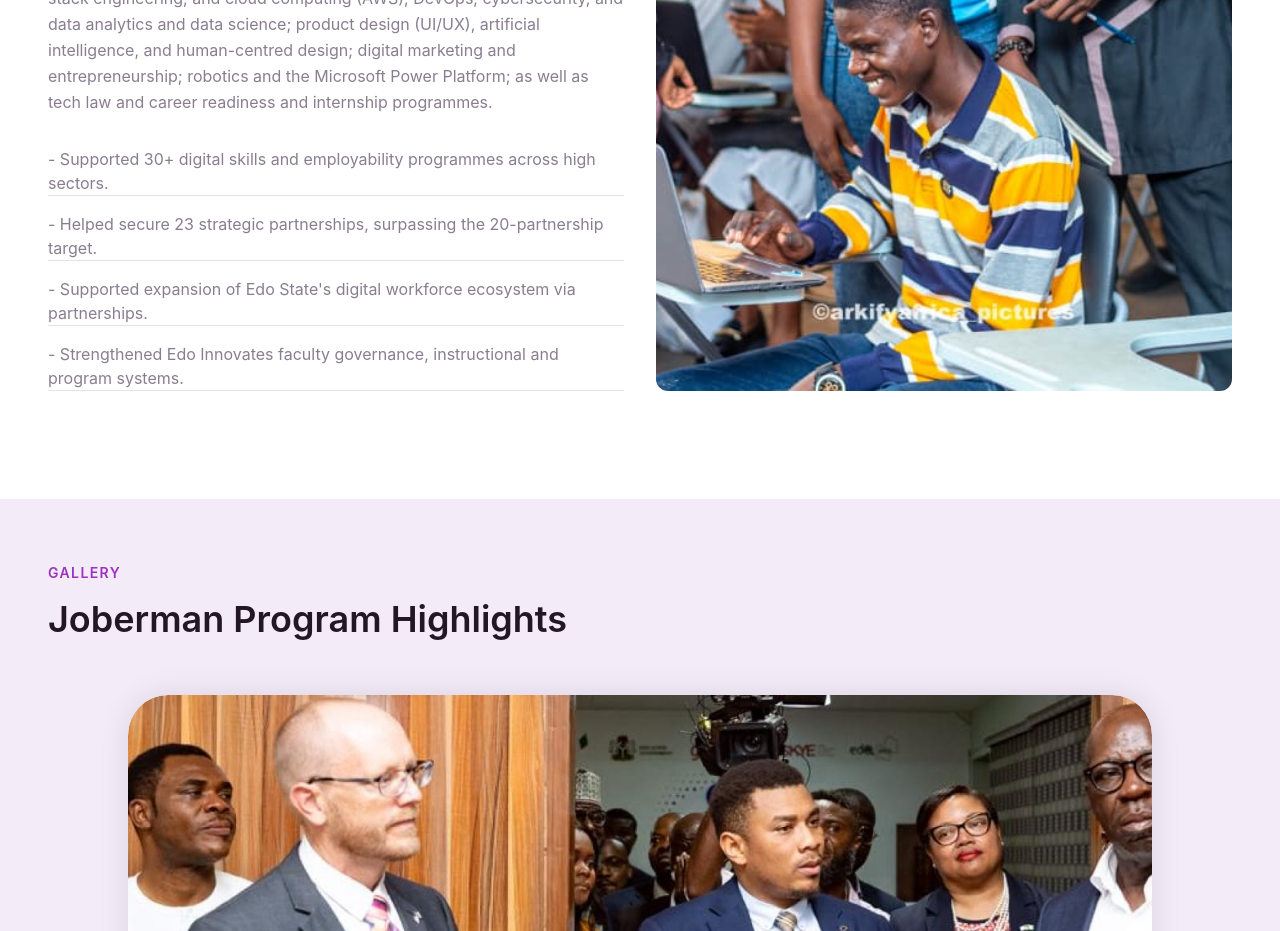
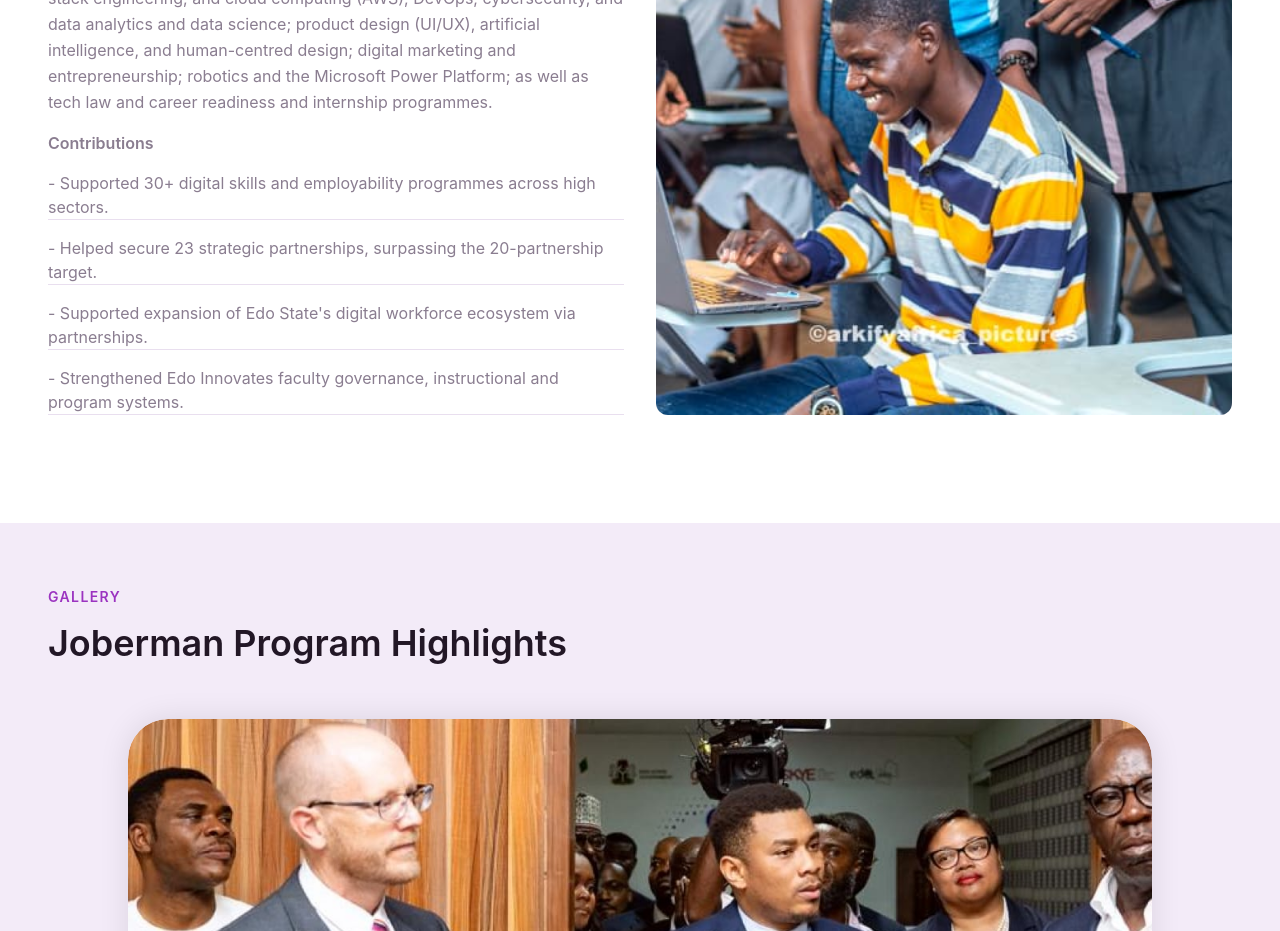
Before and after one commit to FOA-developer/Jobina-Portfolio, a React (Vite) app in the folder frontend/: page /edobessto in a window 1280 px wide. Shown: the part 1400-2331 px from the top of the page. Built offline with nearby package versions, Linux system fonts and the light colour scheme.

Commit message:
feat: added "Contributions" header to Blind, Edo, and Seg pages

```diff
--- a/frontend/src/components/main/About.jsx
+++ b/frontend/src/components/main/About.jsx
@@ -88,7 +88,7 @@ const About = () => {
             }}
           >
             <p
-              className="text-lg md:text-xl font-semibold italic leading-snug text-white mb-4 text-text-header"
+              className="text-lg md:text-xl font-semibold italic leading-snug mb-4 text-text-header"
               style={{ color: 'var(--color-text-header)' }}
             >
               "Tech is a no-barrier space, there are no gatekeepers."
--- a/frontend/src/pages/Blind.jsx
+++ b/frontend/src/pages/Blind.jsx
@@ -30,6 +30,7 @@ const Blind = () => {
       />
       <Second
         img={img2}
+        header="Contributions"
         title="Youth Digital Skills"
         description="The Youth Digital Talent Pipeline was designed to confront a structural gap in Edo State: low early exposure to STEM, Artificial Intelligence and emerging technologies. Jobina institutionalised a multi-track system that meets young people where they are and moves them, step by step, into the future workforce.Built around robotics, programming, data analytics, web development and AI, the pipeline created a structured progression path — from first exposure through to advanced, certification-ready skills and employer-aligned projects. [Add the full story, context and your role here.]"
         cert={["Designed and institutionalised a multi-track talent pipeline serving 700+ learners.", "Trained 180+ learners in Data Analytics using Excel and Python.", "Delivered Web Development bootcamps to 170+ learners .", "Built progression pathways into intermediate and advanced STEM tracks." ]}
--- a/frontend/src/pages/Edo.jsx
+++ b/frontend/src/pages/Edo.jsx
@@ -35,6 +35,7 @@ const Edo = () => {
       />
       <Second
         img={img}
+        header="Contributions"
         title="EdoBEST"
         description="As Faculty Lead, Jobina directed faculty operations across multiple digital skills and workforce development programmes. She led instructor recruitment, onboarding, coaching, performance management, and quality assurance, while overseeing curriculum implementation and learner experience to ensure alignment with industry standards. She established quality assurance systems for programme delivery, instructional excellence, and learner outcomes, and coordinated programme implementation with government agencies, technology partners, and development organisations. She also monitored programme performance, analysed learning data to drive continuous improvement initiatives, and supported compliance, reporting, and achievement of World Bank Programme-for-Results (PforR) indicators."
         description1="Her faculty leadership spanned a broad range of technical and professional programmes, including digital literacy, software and web development, full-stack engineering, and cloud computing (AWS); DevOps, cybersecurity, and data analytics and data science; product design (UI/UX), artificial intelligence, and human-centred design; digital marketing and entrepreneurship; robotics and the Microsoft Power Platform; as well as tech law and career readiness and internship programmes."
--- a/frontend/src/pages/Seg.jsx
+++ b/frontend/src/pages/Seg.jsx
@@ -35,6 +35,7 @@ const Seg = () => {
       />
       <Second
         img={img}
+        header="Contributions"
         title="EdoBEST"
         description="As Faculty Lead, Jobina directed faculty operations across multiple digital skills and workforce development programmes. She led instructor recruitment, onboarding, coaching, performance management, and quality assurance, while overseeing curriculum implementation and learner experience to ensure alignment with industry standards. She established quality assurance systems for programme delivery, instructional excellence, and learner outcomes, and coordinated programme implementation with government agencies, technology partners, and development organisations. She also monitored programme performance, analysed learning data to drive continuous improvement initiatives, and supported compliance, reporting, and achievement of World Bank Programme-for-Results (PforR) indicators."
         description1="Her faculty leadership spanned a broad range of technical and professional programmes, including digital literacy, software and web development, full-stack engineering, and cloud computing (AWS); DevOps, cybersecurity, and data analytics and data science; product design (UI/UX), artificial intelligence, and human-centred design; digital marketing and entrepreneurship; robotics and the Microsoft Power Platform; as well as tech law and career readiness and internship programmes."
```
